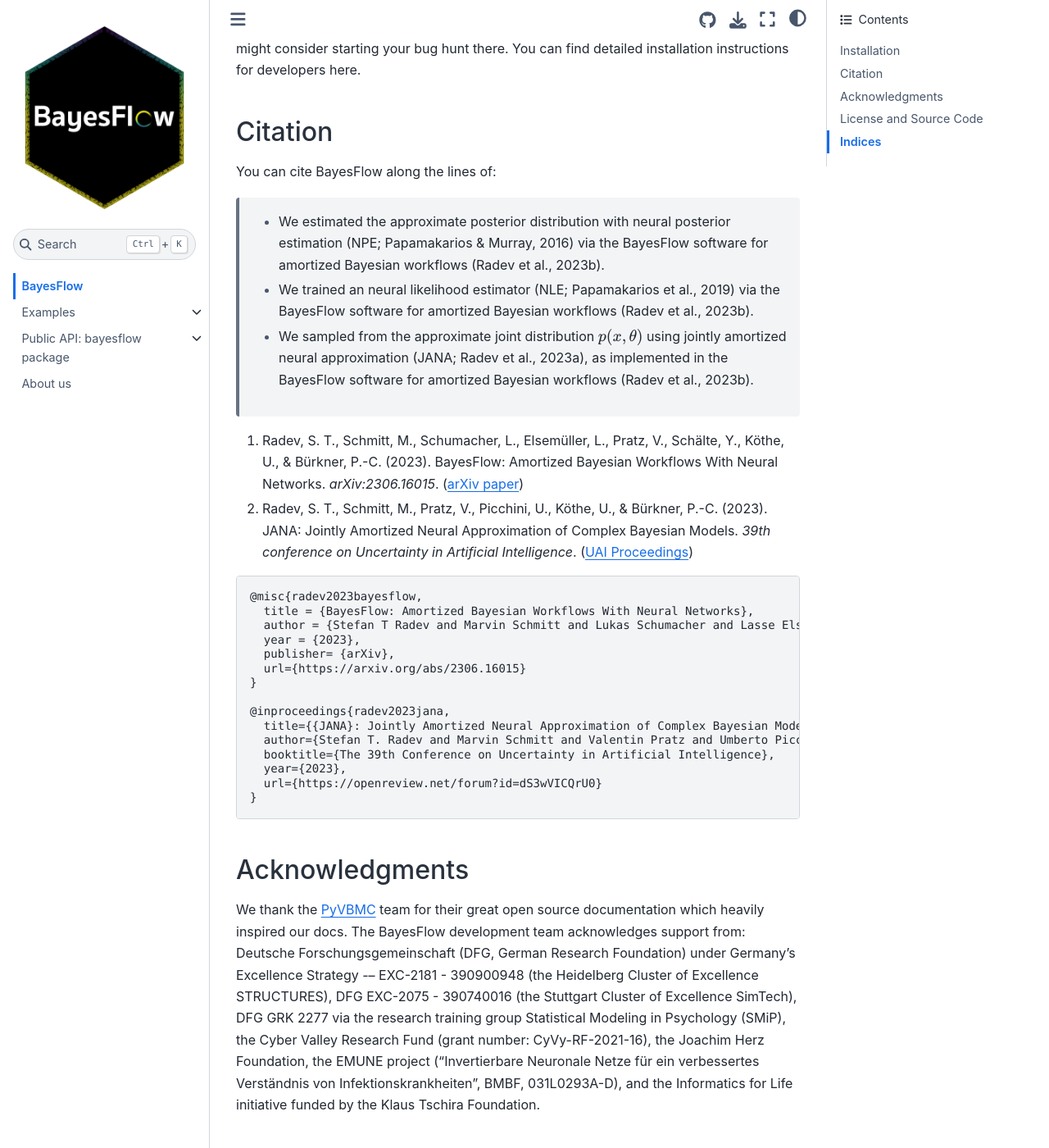
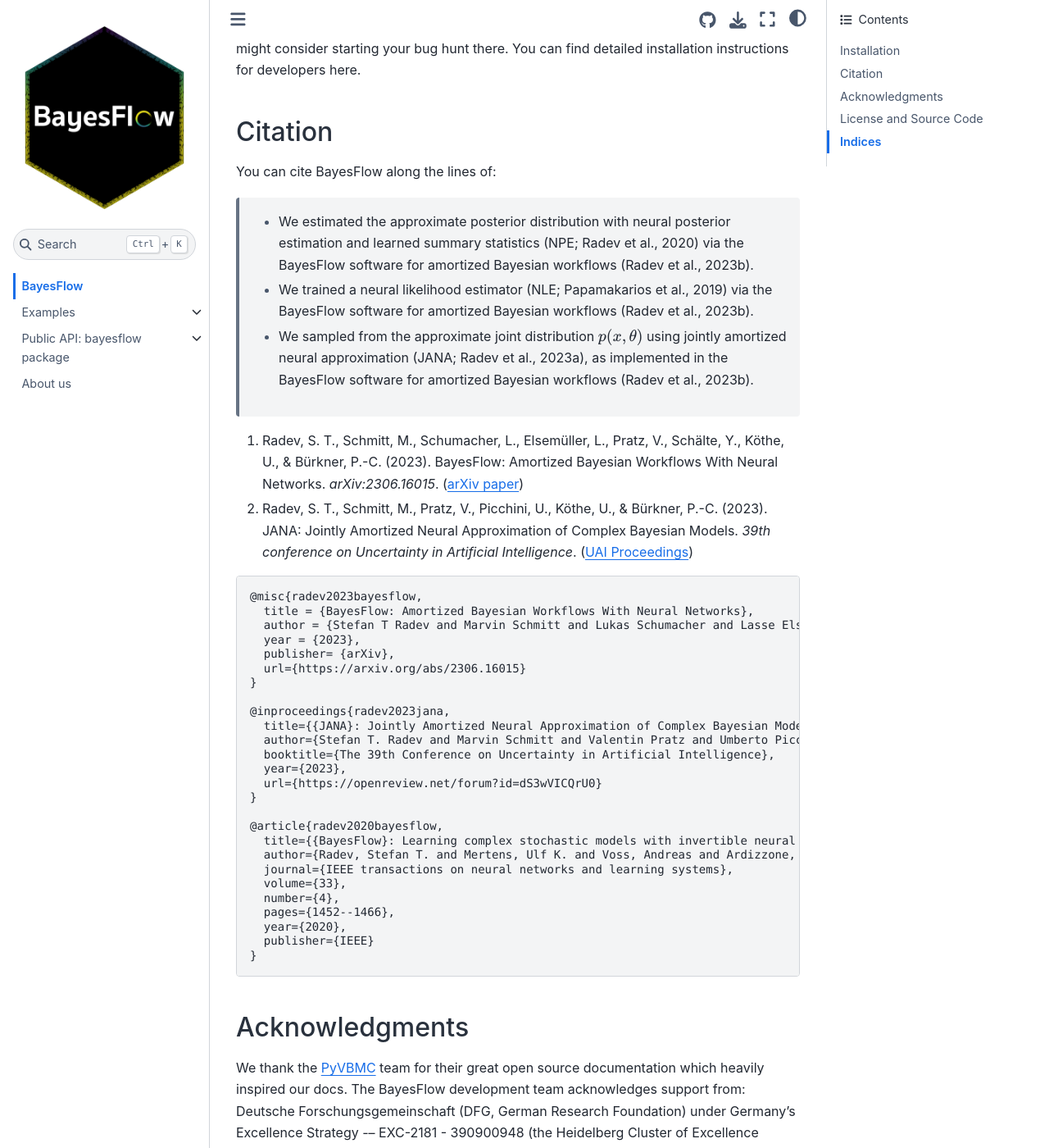
Before and after one commit to stefanradev93/BayesFlow, a Sphinx documentation site: the page built from docsrc/source/index.rst, in a window 1280 px wide and 1400 px high, scrolled down 1151 px. Shown: the whole window at 82% size. Built offline with Sphinx 7.4.7 and the Sphinx Book theme 1.1.4, drawn with Linux system fonts in a browser that asks for light colours; pages that are not in the unit, such as notebooks, are missing from menus; comment, search, counter and statistics services are not loaded.

Commit message:
update citation

```diff
--- a/docsrc/source/index.rst
+++ b/docsrc/source/index.rst
@@ -48,8 +48,8 @@
 
 You can cite BayesFlow along the lines of:
 
-   - We estimated the approximate posterior distribution with neural posterior estimation (NPE; Papamakarios & Murray, 2016) via the BayesFlow software for amortized Bayesian workflows (Radev et al., 2023b).
-   - We trained an neural likelihood estimator (NLE; Papamakarios et al., 2019) via the BayesFlow software for amortized Bayesian workflows (Radev et al., 2023b).
+   - We estimated the approximate posterior distribution with neural posterior estimation and learned summary statistics (NPE; Radev et al., 2020) via the BayesFlow software for amortized Bayesian workflows (Radev et al., 2023b).
+   - We trained a neural likelihood estimator (NLE; Papamakarios et al., 2019) via the BayesFlow software for amortized Bayesian workflows (Radev et al., 2023b).
    - We sampled from the approximate joint distribution :math:`p(x, \theta)` using jointly amortized neural approximation (JANA; Radev et al., 2023a), as implemented in the BayesFlow software for amortized Bayesian workflows (Radev et al., 2023b).
 
 1. Radev, S. T., Schmitt, M., Schumacher, L., Elsemüller, L., Pratz, V., Schälte, Y., Köthe, U., & Bürkner, P.-C. (2023). BayesFlow: Amortized Bayesian Workflows With Neural Networks. *arXiv:2306.16015*. (`arXiv paper <https://arxiv.org/abs/2306.16015>`__)
@@ -72,6 +72,17 @@
      booktitle={The 39th Conference on Uncertainty in Artificial Intelligence},
      year={2023},
      url={https://openreview.net/forum?id=dS3wVICQrU0}
+   }
+
+   @article{radev2020bayesflow,
+     title={{BayesFlow}: Learning complex stochastic models with invertible neural networks},
+     author={Radev, Stefan T. and Mertens, Ulf K. and Voss, Andreas and Ardizzone, Lynton and K{\"o}the, Ullrich},
+     journal={IEEE transactions on neural networks and learning systems},
+     volume={33},
+     number={4},
+     pages={1452--1466},
+     year={2020},
+     publisher={IEEE}
    }
 
 Acknowledgments
```
